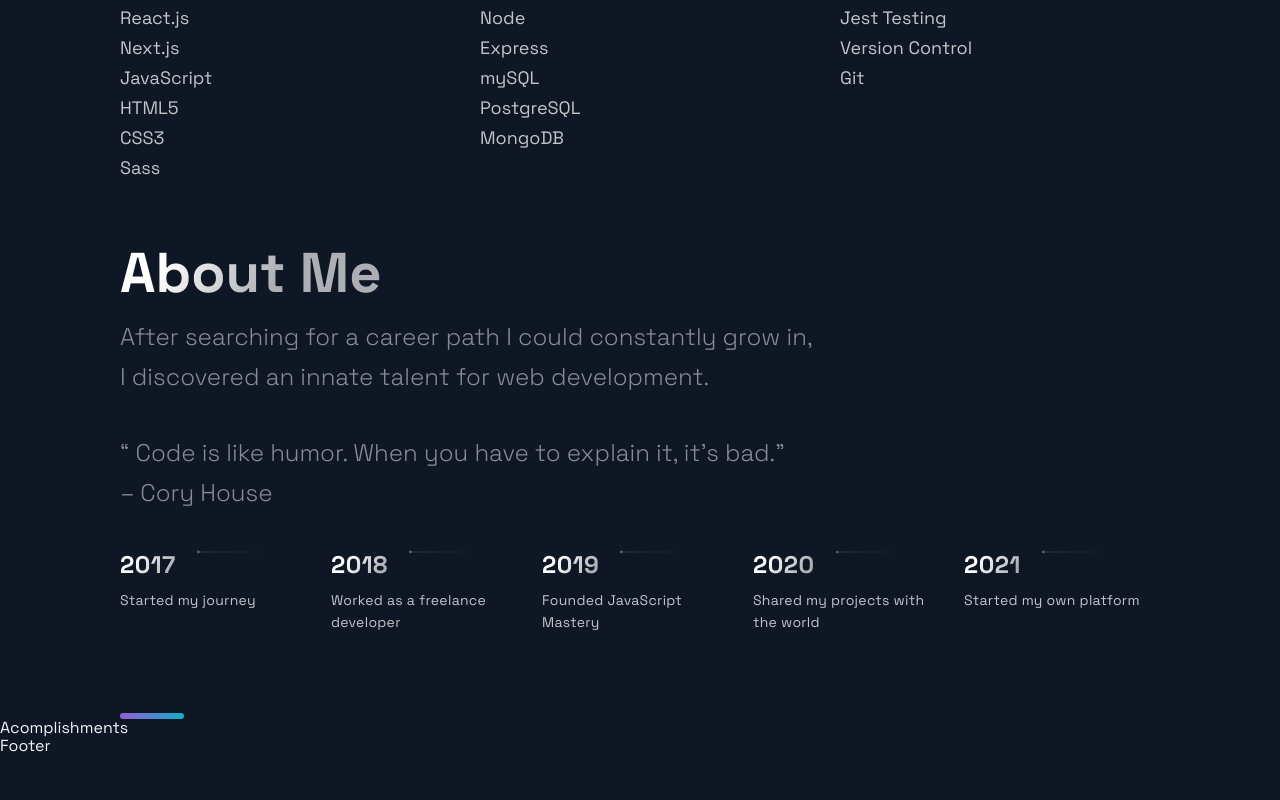
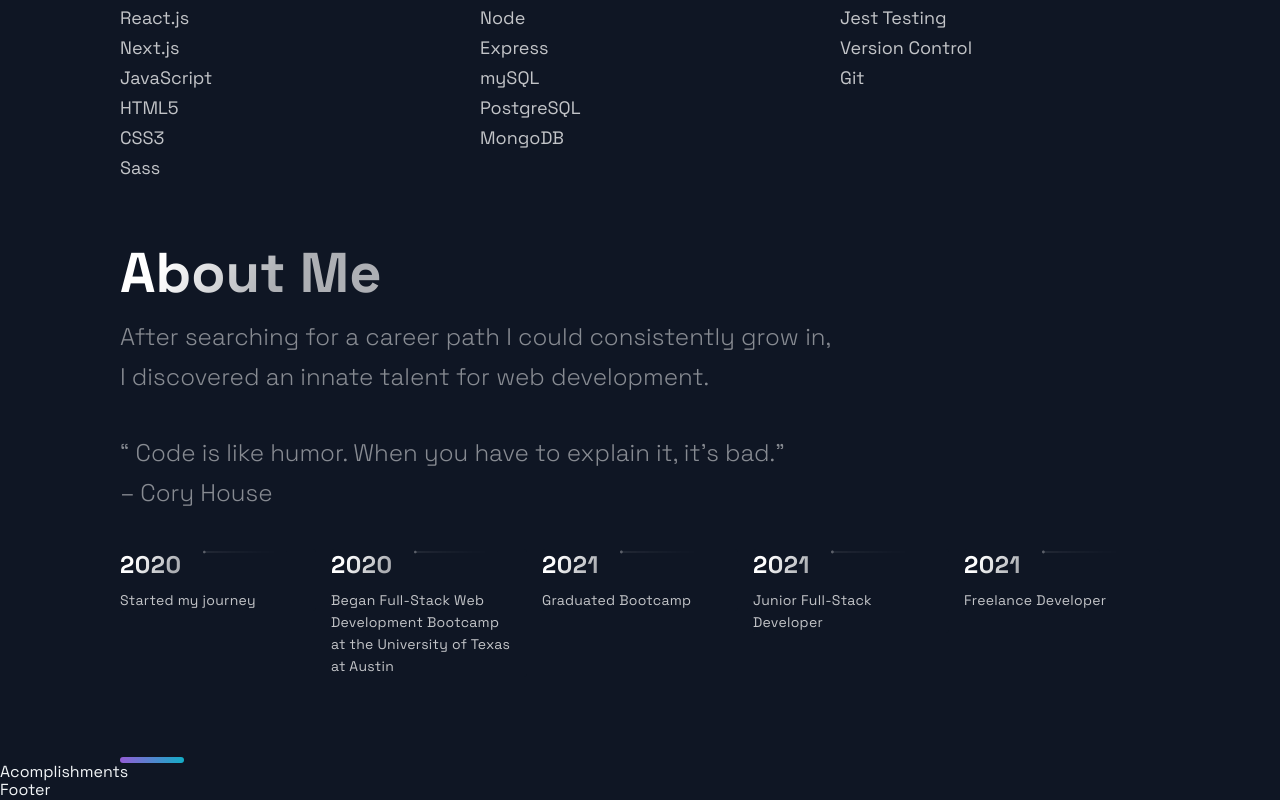
Before and after one commit to JesseJ713/personal-portfolio, a Next.js app: page / in a window 1280 px wide. Shown: the part 2564-3364 px from the top of the page. Before the commit the page ends 3320 px from the top, so only its background shows below. Built offline with nearby package versions, Linux system fonts and the light colour scheme.

Commit message:
Edited timeline

```diff
--- a/src/components/TimeLine/TimeLine.js
+++ b/src/components/TimeLine/TimeLine.js
@@ -67,7 +67,7 @@ const Timeline = () => {
     <Section id='about'>
       <SectionTitle>About Me</SectionTitle>
       <SectionText>
-        After searching for a career path I could constantly grow in, <br />I
+        After searching for a career path I could consistently grow in, <br />I
         discovered an innate talent for web development.
       </SectionText>
       <SectionText>
--- a/src/constants/constants.js
+++ b/src/constants/constants.js
@@ -1,16 +1,18 @@
 export const projects = [
   {
     title: 'MERN Memories',
-    description: "Using React, Node.js, Express & MongoDB you'll learn how to build a Full Stack MERN Application - from start to finish. The App is called Memories and it is a simple social media app that allows users to post interesting events that happened in their lives.",
-      image: '/images/1.png',
-      tags: ['Mongo', 'Express', 'React', 'Node'],
+    description:
+      "Using React, Node.js, Express & MongoDB you'll learn how to build a Full Stack MERN Application - from start to finish. The App is called Memories and it is a simple social media app that allows users to post interesting events that happened in their lives.",
+    image: '/images/1.png',
+    tags: ['Mongo', 'Express', 'React', 'Node'],
     source: 'https://google.com',
     visit: 'https://google.com',
     id: 0,
   },
   {
     title: 'E-Commerce',
-    description:"While building it you're going to learn many advanced React & JavaScript topics, as well as how to use Stripe for card transactions. On top of that, at the end of the video, you will have this unique and complex webshop app that you will be able to add to your portfolio. And trust me, e-commerce applications are impressive.",
+    description:
+      "While building it you're going to learn many advanced React & JavaScript topics, as well as how to use Stripe for card transactions. On top of that, at the end of the video, you will have this unique and complex webshop app that you will be able to add to your portfolio. And trust me, e-commerce applications are impressive.",
     image: '/images/2.png',
     tags: ['React', 'JavaScript'],
     source: 'https://google.com',
@@ -19,16 +21,18 @@ export const projects = [
   },
   {
     title: 'WebRTC App',
-    description: "This is a code repository for the corresponding YouTube video. In this tutorial, we're going to build and deploy a React Video Chat Application using WebRTC.",
-      image: '/images/3.jpg',
-      tags: ['React', 'WebRTC'],
+    description:
+      "This is a code repository for the corresponding YouTube video. In this tutorial, we're going to build and deploy a React Video Chat Application using WebRTC.",
+    image: '/images/3.jpg',
+    tags: ['React', 'WebRTC'],
     source: 'https://google.com',
     visit: 'https://google.com',
     id: 2,
   },
   {
     title: 'Unichat',
-    description: "This is a code repository for the corresponding video tutorial. In this video, we will create a full Realtime Chat Application",
+    description:
+      'This is a code repository for the corresponding video tutorial. In this video, we will create a full Realtime Chat Application',
     image: '/images/4.jpg',
     tags: ['React', 'ChatEngine', 'Firebase'],
     source: 'https://google.com',
@@ -38,9 +42,12 @@ export const projects = [
 ];
 
 export const TimeLineData = [
-  { year: 2017, text: 'Started my journey', },
-  { year: 2018, text: 'Worked as a freelance developer', },
-  { year: 2019, text: 'Founded JavaScript Mastery', },
-  { year: 2020, text: 'Shared my projects with the world', },
-  { year: 2021, text: 'Started my own platform', },
+  { year: 2020, text: 'Started my journey' },
+  {
+    year: 2020,
+    text: 'Began Full-Stack Web Development Bootcamp at the University of Texas at Austin',
+  },
+  { year: 2021, text: 'Graduated Bootcamp' },
+  { year: 2021, text: 'Junior Full-Stack Developer' },
+  { year: 2021, text: 'Freelance Developer' },
 ];
```
